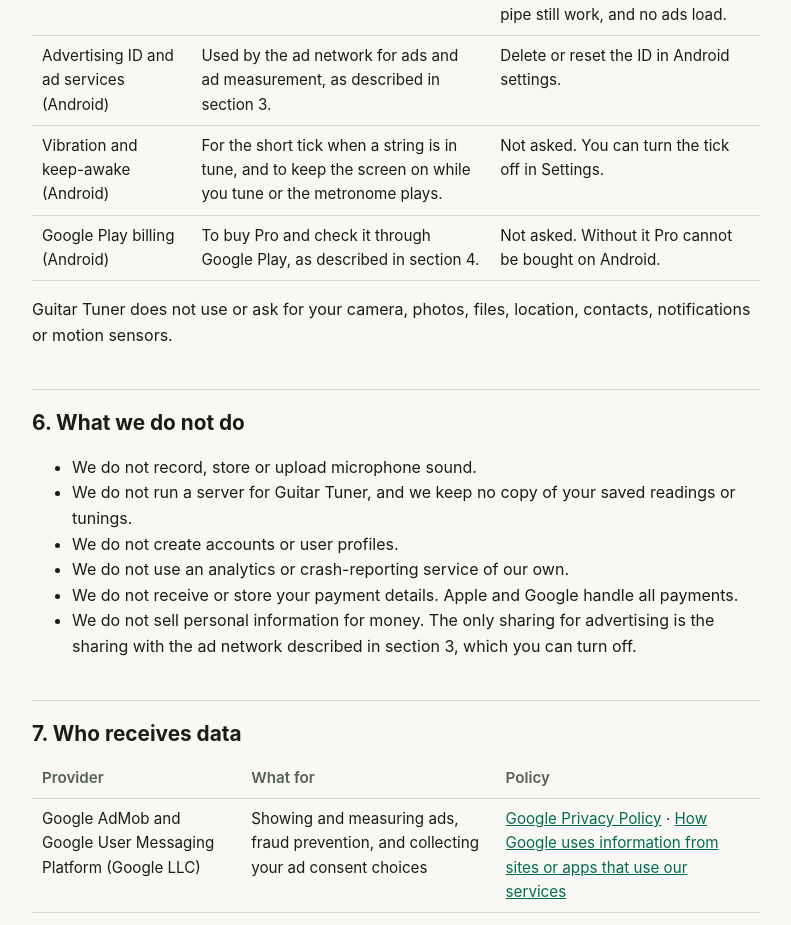
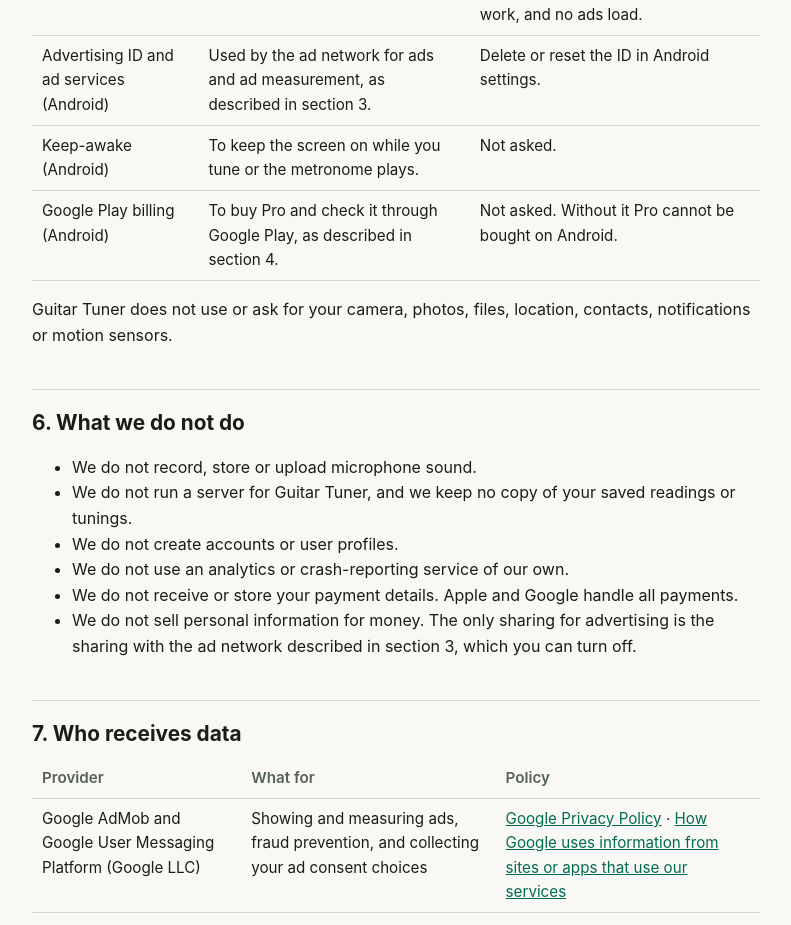
Before and after one commit to sifatullahshah027/app-policies, a plain HTML site: page guitar-tuner/privacy-policy.html in a window 1280 px wide. Shown: the part 5004-5929 px from the top of the page, without its empty margins (244-1035 px from the left). Drawn offline with Linux system fonts and the light colour scheme.

Commit message:
Guitar Tuner policy: Android no longer declares the vibration permission
Co-Authored-By: Claude Fable 5.2 <noreply@anthropic.com>

```diff
--- a/guitar-tuner/privacy-policy.html
+++ b/guitar-tuner/privacy-policy.html
@@ -109,7 +109,7 @@
   <tr><td>Tracking (iOS only)</td><td>To let the ad network use the advertising identifier for personalised ads.</td><td>Nothing changes in the app. Ads are not personalised with the IDFA.</td></tr>
   <tr><td>Internet and network state</td><td>To load ads and the consent form, and to check Pro with the store.</td><td>Not asked. Without a connection the tuner, metronome and pitch pipe still work, and no ads load.</td></tr>
   <tr><td>Advertising ID and ad services (Android)</td><td>Used by the ad network for ads and ad measurement, as described in section 3.</td><td>Delete or reset the ID in Android settings.</td></tr>
-  <tr><td>Vibration and keep-awake (Android)</td><td>For the short tick when a string is in tune, and to keep the screen on while you tune or the metronome plays.</td><td>Not asked. You can turn the tick off in Settings.</td></tr>
+  <tr><td>Keep-awake (Android)</td><td>To keep the screen on while you tune or the metronome plays.</td><td>Not asked.</td></tr>
   <tr><td>Google Play billing (Android)</td><td>To buy Pro and check it through Google Play, as described in section 4.</td><td>Not asked. Without it Pro cannot be bought on Android.</td></tr>
 </table>
 </div>
```
